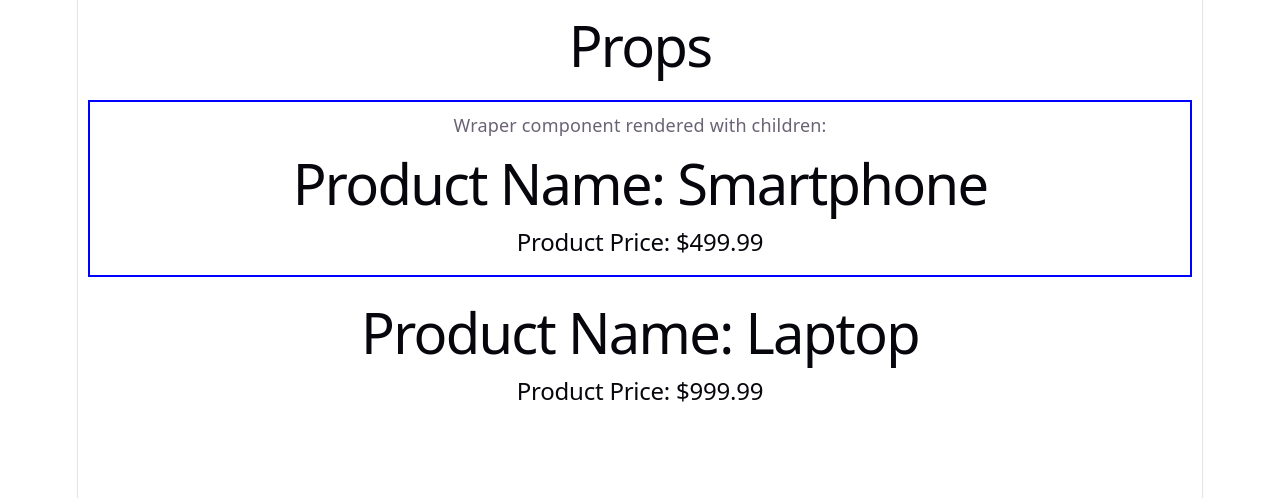
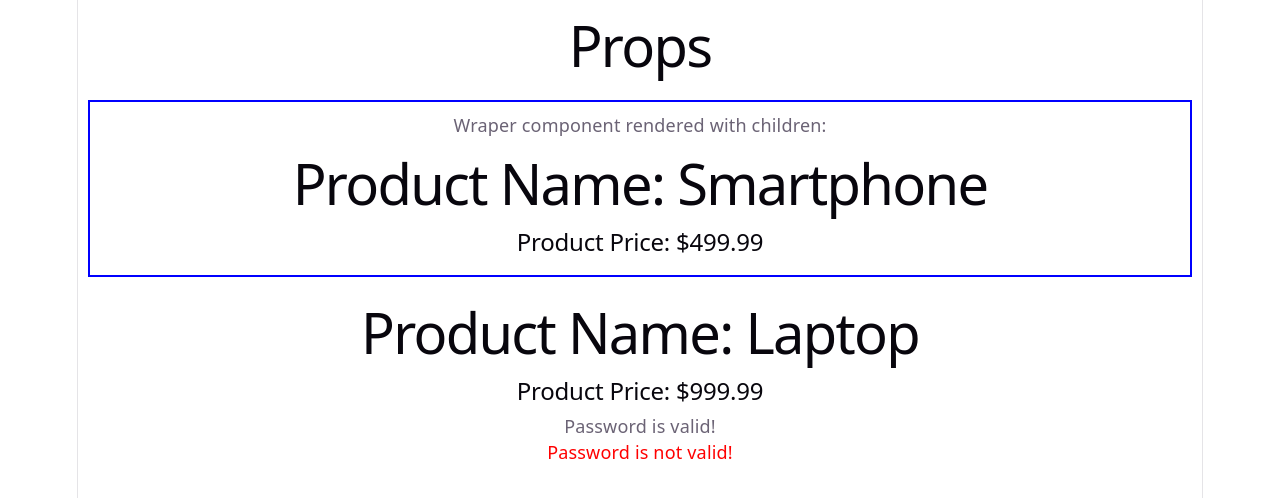
Before and after one commit to AleksandarStanisic021/reactlab, a React (Vite) app: page / in a window 1280 px wide. Shown: the top 498 px of the page. Built offline with nearby package versions, Linux system fonts and the light colour scheme.

Commit message:
Add Password validation components and integrate into App

```diff
--- a/src/App.jsx
+++ b/src/App.jsx
@@ -2,6 +2,7 @@ import "./App.css";
 
 import Product from "./comps/Product";
 import Wraper from "./comps/Wrap";
+import Password from "./comps/Password";
 
 function App() {
   return (
@@ -11,6 +12,8 @@ function App() {
         <Product name="Smartphone" price={499.99} />
       </Wraper>
       <Product name="Laptop" price={999.99} />
+      <Password isValid={true} />
+      <Password isValid={false} />
     </>
   );
 }
--- /dev/null
+++ b/src/comps/IsValid.jsx
@@ -0,0 +1,7 @@
+import React from "react";
+
+const IsValid = () => {
+  return <div>Password is valid!</div>;
+};
+
+export default IsValid;
--- /dev/null
+++ b/src/comps/NotValid.jsx
@@ -0,0 +1,7 @@
+import React from "react";
+
+const NotValid = () => {
+  return <div style={{ color: "red" }}>Password is not valid!</div>;
+};
+
+export default NotValid;
--- /dev/null
+++ b/src/comps/Password.jsx
@@ -0,0 +1,9 @@
+import React from "react";
+import NotValid from "./NotValid";
+import IsValid from "./IsValid";
+
+const Password = ({ isValid }) => {
+  return <div>{isValid ? <IsValid /> : <NotValid />}</div>;
+};
+
+export default Password;
```
